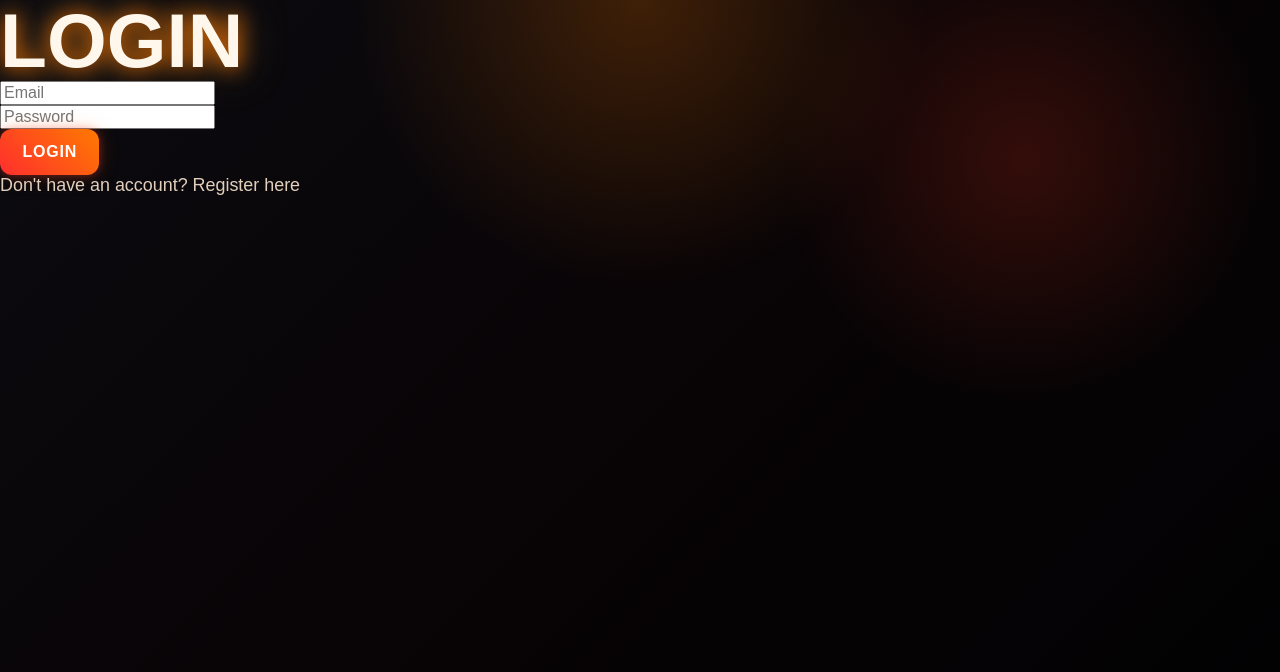
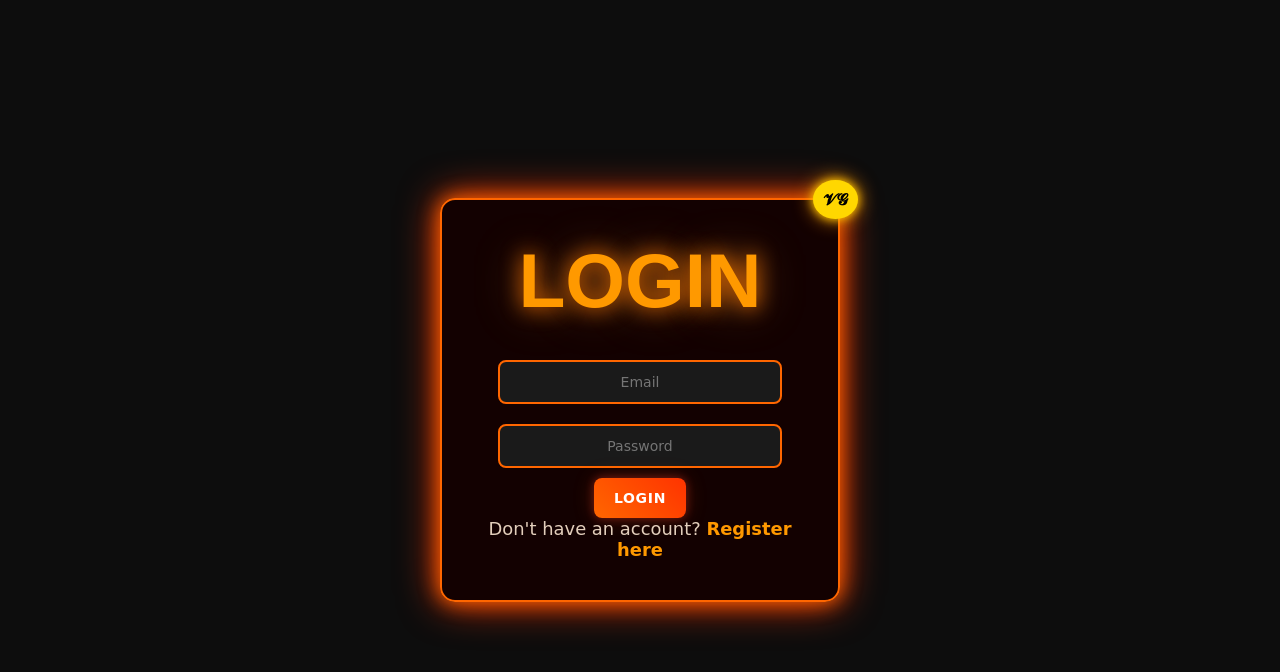
Before and after one commit to bestigamingyzi-hue/VG-REALM-STORE, a plain HTML site: page login.html in a window 1280 px wide. Drawn offline with Linux system fonts and the light colour scheme; files whose address does not match are found by name.

Commit message:
Update login.html

```diff
--- a/login.html
+++ b/login.html
@@ -4,9 +4,88 @@
   <meta charset="UTF-8">
   <title>VG Realm - Login</title>
   <link rel="stylesheet" href="style.css">
+  <style>
+    body {
+      background: #0d0d0d;
+      font-family: 'Press Start 2P', cursive;
+      color: #fff;
+      display: flex;
+      justify-content: center;
+      align-items: center;
+      height: 100vh;
+    }
+    .container {
+      background: rgba(20, 0, 0, 0.9);
+      padding: 40px;
+      border: 2px solid #ff6600;
+      box-shadow: 0 0 20px #ff6600, 0 0 40px #ff3300;
+      border-radius: 15px;
+      text-align: center;
+      width: 400px;
+      position: relative;
+    }
+    h1 {
+      color: #ff9900;
+      text-shadow: 0 0 5px #ff3300, 0 0 10px #ff6600;
+      margin-bottom: 30px;
+    }
+    input {
+      width: 90%;
+      padding: 12px;
+      margin: 10px 0;
+      border: 2px solid #ff6600;
+      border-radius: 8px;
+      background: #1a1a1a;
+      color: #fff;
+      font-size: 14px;
+      text-align: center;
+      outline: none;
+    }
+    input:focus {
+      border-color: #ff9900;
+      box-shadow: 0 0 10px #ff9900;
+    }
+    button {
+      padding: 12px 20px;
+      border: none;
+      border-radius: 8px;
+      background: linear-gradient(45deg, #ff6600, #ff3300);
+      color: #fff;
+      font-weight: bold;
+      font-size: 14px;
+      cursor: pointer;
+      text-transform: uppercase;
+      transition: 0.3s;
+    }
+    button:hover {
+      background: linear-gradient(45deg, #ff3300, #ff9900);
+      box-shadow: 0 0 20px #ff9900, 0 0 40px #ff3300;
+    }
+    a {
+      color: #ff9900;
+      text-decoration: none;
+      font-weight: bold;
+    }
+    a:hover {
+      color: #ff3300;
+      text-shadow: 0 0 10px #ff6600;
+    }
+    .vg-coin {
+      position: absolute;
+      top: -20px;
+      right: -20px;
+      background: gold;
+      color: #000;
+      border-radius: 50%;
+      padding: 10px;
+      font-weight: bold;
+      box-shadow: 0 0 10px #ffcc00, 0 0 20px #ff9900;
+    }
+  </style>
 </head>
 <body>
   <div class="container">
+    <div class="vg-coin">𝓥𝓖</div>
     <h1>Login</h1>
     <form id="loginForm">
       <input type="email" id="email" placeholder="Email" required><br>
```
